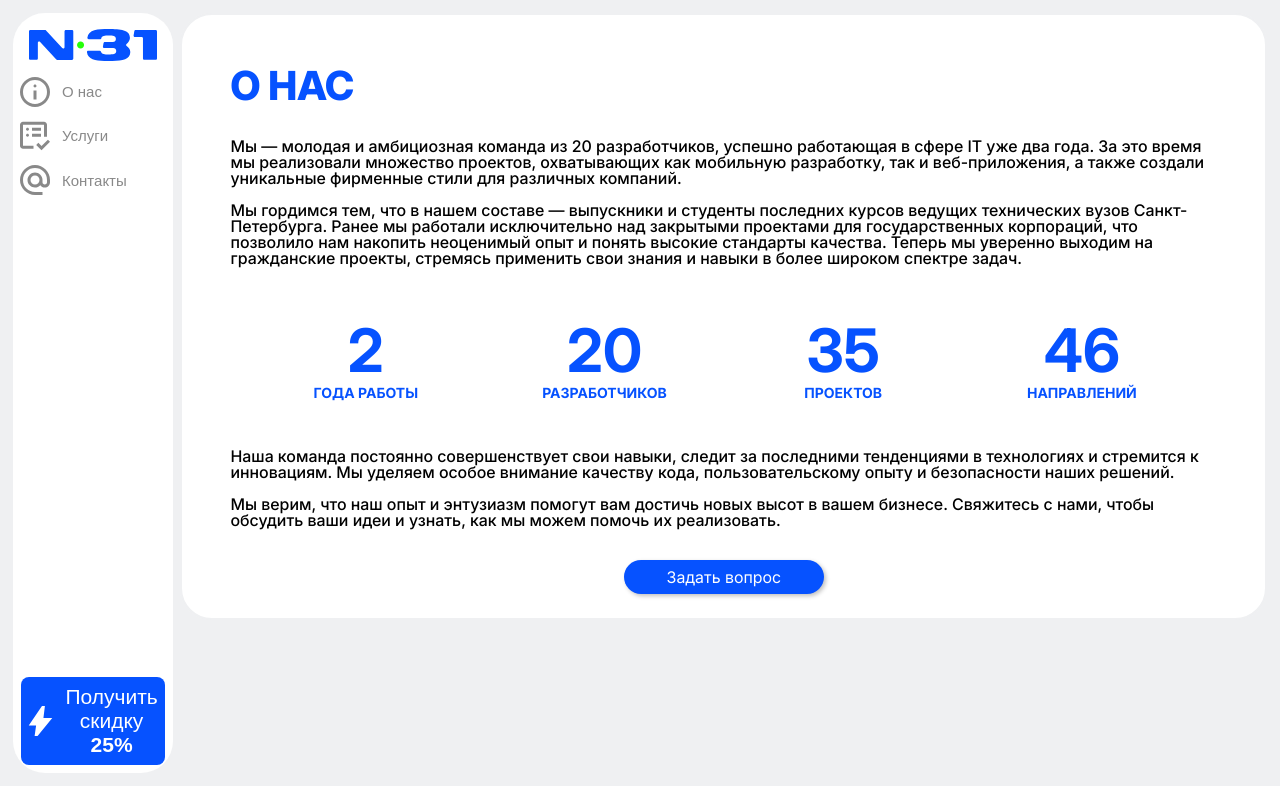
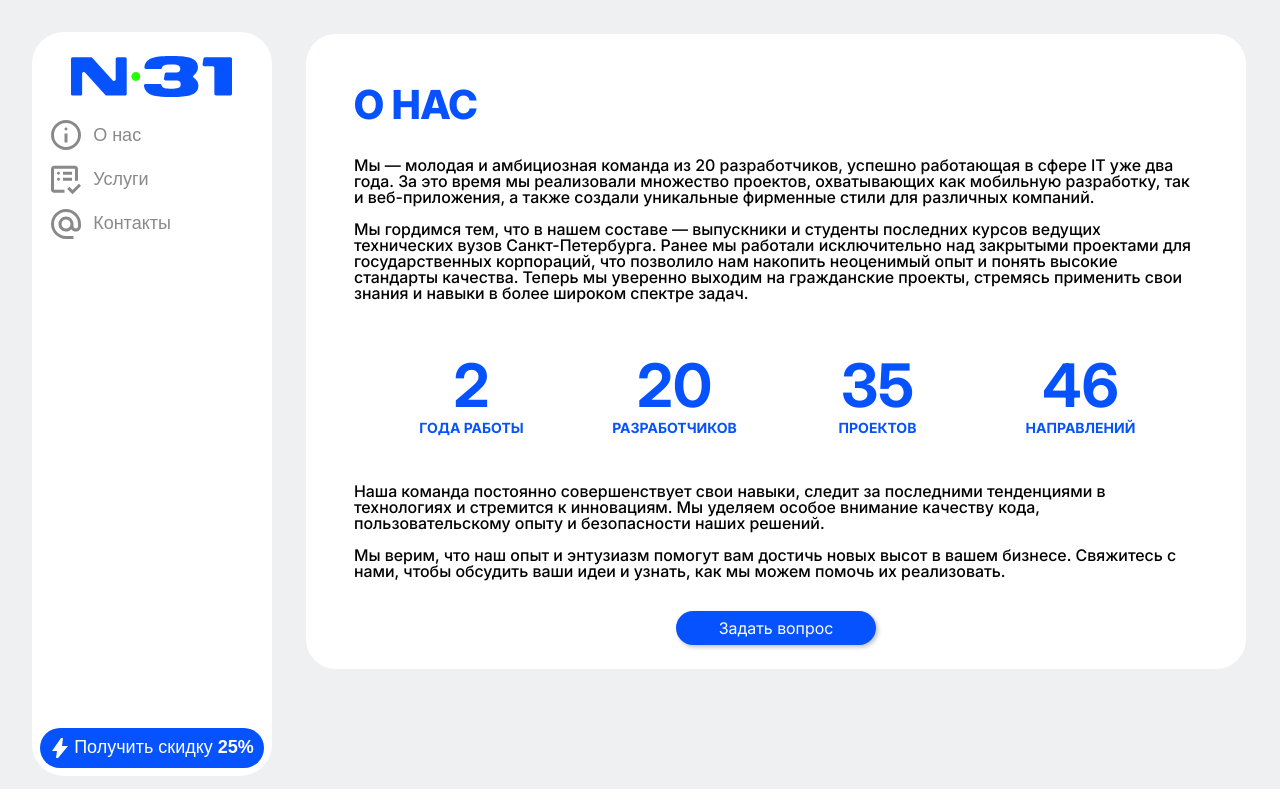
Before and after one commit to helennn123433/visitka_freelance, a Vue app: page /#/ in a window 1280 px wide. Built offline with nearby package versions, Linux system fonts and the light colour scheme.

Commit message:
сделал правки (мб отступы для последующего нужна на "О НАС" править)

```diff
--- a/src/components/aboutUs/AboutUs.vue
+++ b/src/components/aboutUs/AboutUs.vue
@@ -63,6 +63,7 @@ import MyCard from './MyCard.vue';
   display: flex;
   flex-direction: column;
   padding: 1.5rem clamp(1rem, 5%, 3rem);
+  margin: 1.5vw 1.5vw 0 1vw;
   gap: 16px;
   border: 2px solid #eff0f2;
   border-radius: 32px;
--- a/src/components/sidebar/SidebarComponent.vue
+++ b/src/components/sidebar/SidebarComponent.vue
@@ -35,7 +35,7 @@
       </div>
       <div class="btn_bottom">
         <button class="btn_discount">
-          <img class="img_plz" src="./images/light.svg" alt="light" />
+          <img class="img_discount" src="./images/light.svg" alt="light" />
           <span class="btn-text"> Получить скидку <b>25%</b> </span>
         </button>
       </div>
@@ -56,26 +56,19 @@ const toggleIcon = (iconName: string) => {
 <style>
 .main {
   display: flex;
-  margin-right: 0.6vw;
+  margin: 1.5vw 1.5vw 0 1.5vw;
 }
 
 .logo__main {
   display: flex;
   justify-content: center;
   align-items: center;
-  padding: 2vh 2vh 1vh 2vh;
+  padding: 2vh 2vh 2vh 2vh;
+  margin-top: 1vh;
 }
 .img_n31 {
   max-width: 100%;
   height: auto;
-  //margin: 0.5vh 2vh 0.5vh 2vh;
-}
-
-.img_plz {
-  width: 24px;
-  height: 24px;
-  margin-right: 8px;
-  transition: filter 0.3s ease;
 }
 
 .img_plz.active {
@@ -87,8 +80,9 @@ const toggleIcon = (iconName: string) => {
   display: flex;
   flex-direction: column;
   justify-content: space-between;
-  height: 95vh;
-  max-width: 20vh;
+  width: 30vw;
+  height: 93vh;
+  max-width: 30vh;
   min-width: 8vh;
   background-color: white;
   border-radius: 32px;
@@ -106,6 +100,7 @@ const toggleIcon = (iconName: string) => {
   text-align: left;
   cursor: pointer;
 }
+
 .btn:hover {
   background-color: #eff0f2;
   border: 0 solid white;
@@ -118,17 +113,21 @@ const toggleIcon = (iconName: string) => {
   color: black;
 }
 
+.btn-text {
+  font-size: 18px;
+}
+
 .btn_discount {
   display: flex;
   justify-content: center;
   align-items: center;
   width: 100%;
-  padding: 1vh;
+  padding: 1.2vh 0 1.2vh 0;
   background-color: #0652ff;
   border: 0 solid white;
   color: #ffffff;
   font-size: 16px;
-  border-radius: 8px;
+  border-radius: 20px;
   text-align: center;
   cursor: pointer;
 }
@@ -141,18 +140,25 @@ const toggleIcon = (iconName: string) => {
 }
 
 .img_plz {
-  width: 30px;
-  height: 30px;
+  width: 20px;
+  height: 20px;
   margin-right: 12px;
+  margin-left: 12px;
+}
+
+.img_discount {
+  width: 20px;
+  height: 20px;
+  margin-right: 4px;
 }
 
 .btn {
   font-size: 21px;
-  padding: 1vh;
+  padding: 1.5vh;
 }
 
 .btn_discount {
-  font-size: 21px;
+  font-size: 1vw;
 }
 
 @media (max-width: 1440px) {
```
